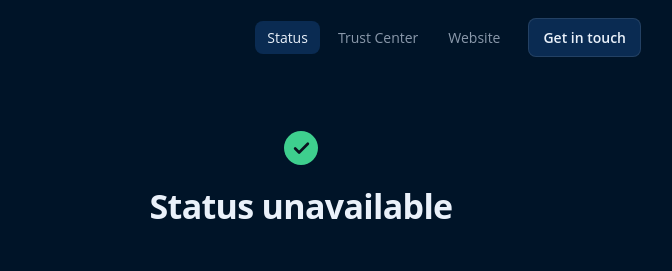
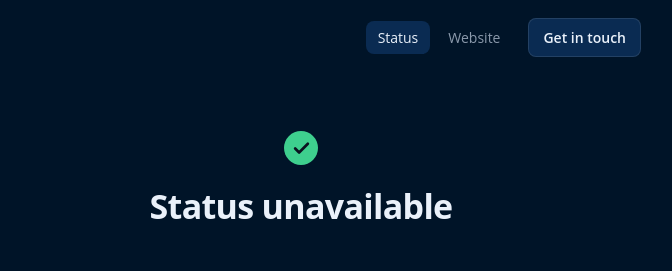
Before and after one commit to vaishnavvijay-prog/dashverge-status, a plain HTML site: page index.html in a window 1280 px wide. Shown: the top 271 px of the page, 339-1011 px from the left. Drawn offline with Linux system fonts and the light colour scheme; no server answers.

Commit message:
feat: website-only status page

```diff
--- a/index.html
+++ b/index.html
@@ -75,7 +75,6 @@
     <a class="brand" href="https://dashverge.com"><img src="https://dashverge-trust-center-djvep.ondigitalocean.app/logos/dashverge.svg" alt="Dashverge" /></a>
     <div class="navlinks">
       <a class="active" href="./">Status</a>
-      <a href="https://dashverge-trust-center-djvep.ondigitalocean.app">Trust Center</a>
       <a href="https://dashverge.com">Website</a>
     </div>
     <a class="cta" href="mailto:security@dashverge.com">Get in touch</a>
```
